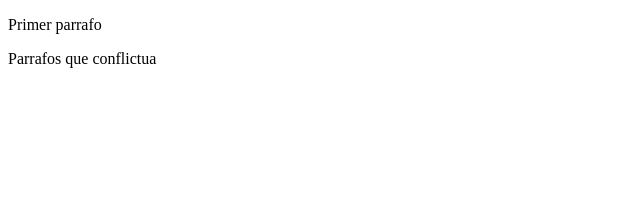
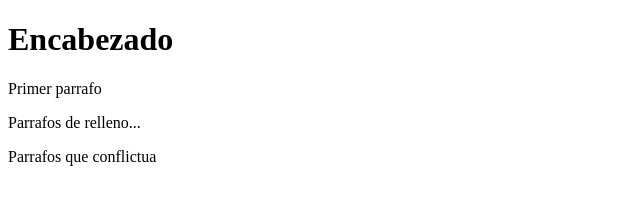
Before and after one commit to nesmeck/learning, a plain HTML site: page index.html in a window 1280 px wide. Shown: the whole page, without its empty margins (0-640 px from the left). Drawn offline with Linux system fonts and the light colour scheme.

Commit message:
Update index.html

```diff
--- a/index.html
+++ b/index.html
@@ -5,7 +5,9 @@
   <title>My Page Title</title>
 </head>
 <body>
+    <h1>Encabezado</h1>
     <p>Primer parrafo</p>
+    <p>Parrafos de relleno...</p>
     <p>Parrafos que conflictua</p>
 </body>
 </html>
```
